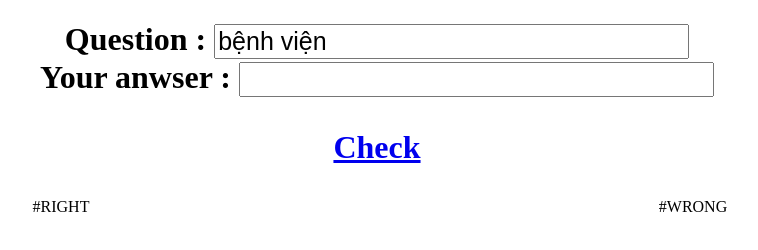
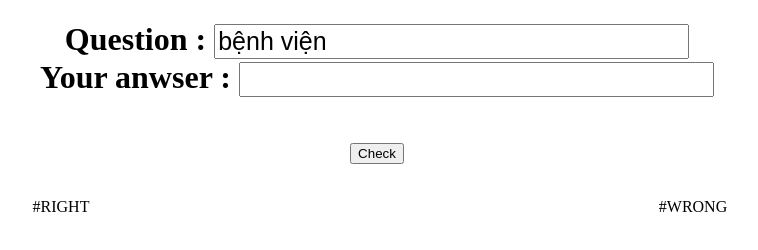
Before and after one commit to vanthedung/vanthedung.github.io, a plain HTML site: page f2f_03_7_11.html in a window 1280 px wide. Shown: the whole page, without its empty margins (263-1021 px from the left). Drawn offline with Linux system fonts and the light colour scheme.

Commit message:
Update f2f_03_7_11.html

```diff
--- a/f2f_03_7_11.html
+++ b/f2f_03_7_11.html
@@ -139,7 +139,7 @@ Question :
   <input type="text" name="question" id="question" value="1" size="30" style="font-size:25px"><br>
   Your anwser :
   <input type="text" name="anwser" id="anwser" value="one" size="30" style="font-size:25px"><br>
-  <p><a href="#" onClick="functionCheckAnwser();">Check</a></p>
+  <p><a href="#" onClick="functionCheckAnwser();"><button>Check</button></a></p>
 </form>
 </h1>
 </div>
```
